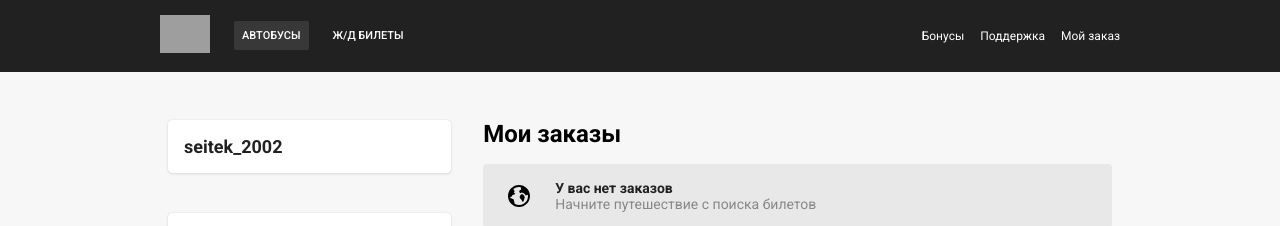
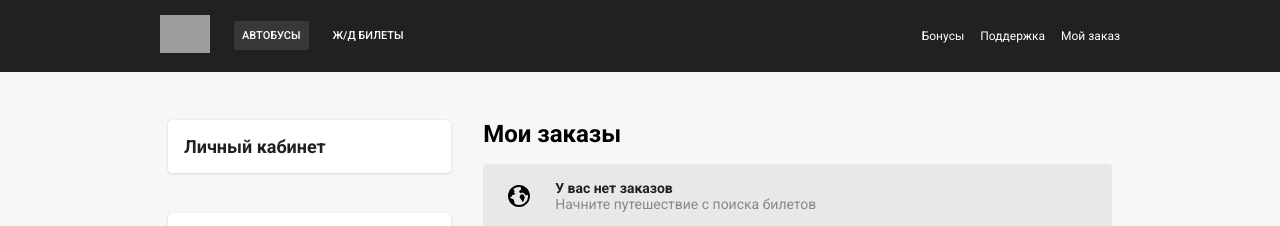
Before and after one commit to Seitek2002/booking, a Vue app: page /own-room in a window 1280 px wide. Shown: the top 226 px of the page. Built offline with nearby package versions, Linux system fonts and the light colour scheme; grey boxes are pictures that could not be loaded.

Commit message:
some changes

```diff
--- a/src/views/OwnRoom.vue
+++ b/src/views/OwnRoom.vue
@@ -5,7 +5,7 @@
       <div class="room__wrapper">
         <div class="room__profile">
           <div class="room__item">
-            <div class="room__name">seitek_2002</div>
+            <div class="room__name">Личный кабинет</div>
           </div>
           <nav class="room__nav">
             <div class="room__nav-item">
```
